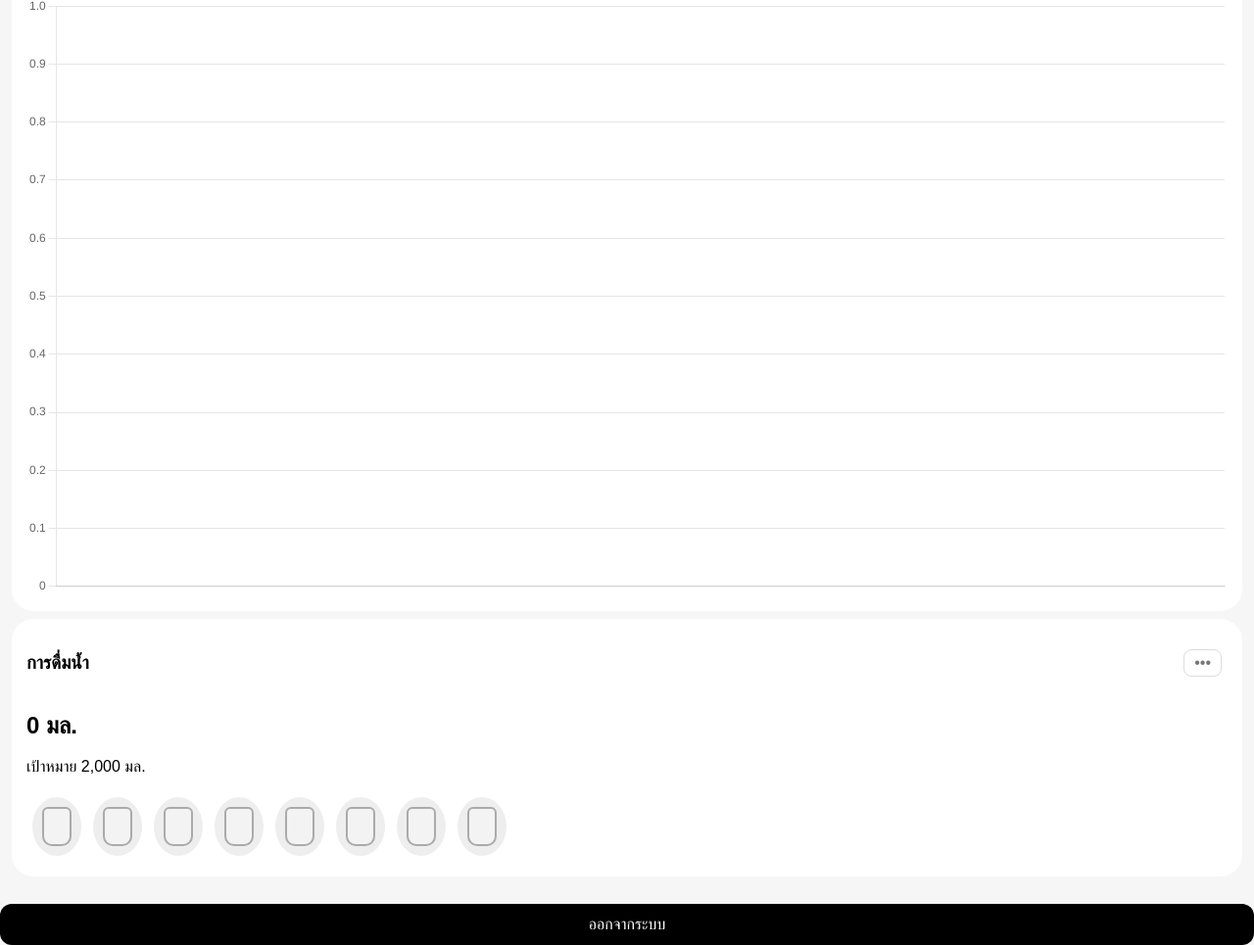
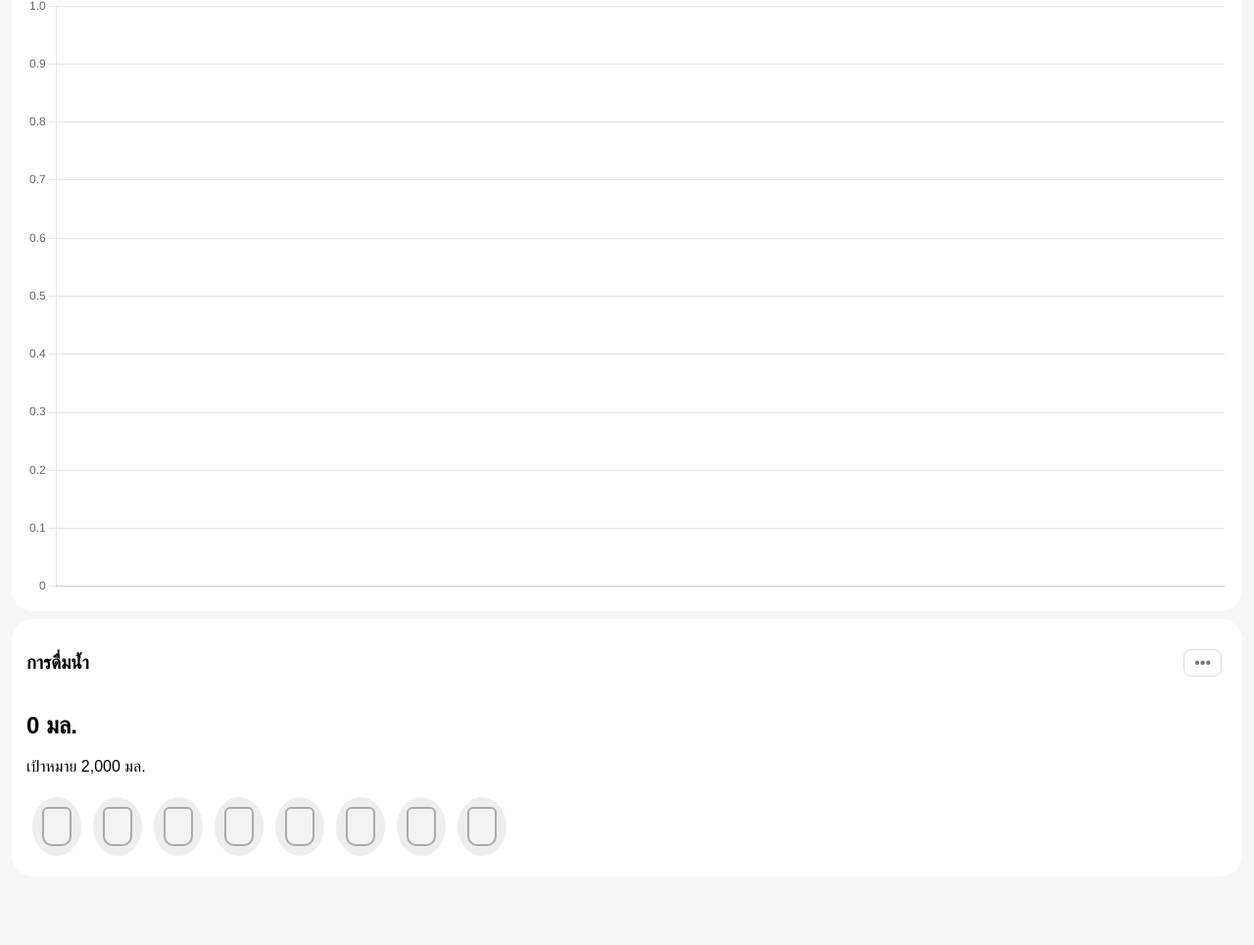
Before and after one commit to attasanau-collab/attasan, a website: page index.html in a window 1280 px wide. Shown: the part 1099-2064 px from the top of the page at 98% size. After the commit the page ends 2002 px from the top, so only its background shows below. Drawn offline with nearby package versions, Linux system fonts and the light colour scheme.

Commit message:
Update index.html

```diff
--- a/index.html
+++ b/index.html
@@ -615,15 +615,7 @@ style="display:none">
 </div>
 
 
-
-
 <script src="script.js"></script>
-
-
-<button class="save-btn" onclick="logout()">
-  ออกจากระบบ
-</button>
-
 
 
 </body>
```
